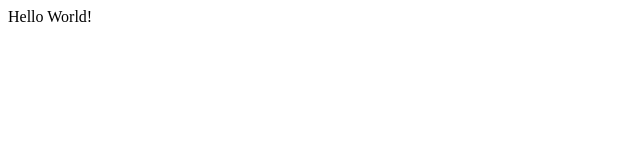
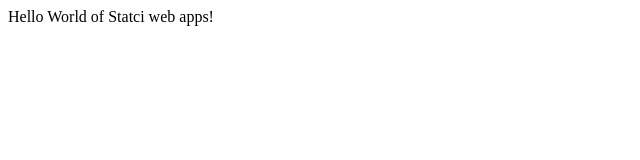
Before and after one commit to kunalchandratre1/staticwebappdemo, an Angular app: page / in a window 1280 px wide. Shown: the top 160 px of the page, without its empty margins (0-640 px from the left). Built offline with nearby package versions, Linux system fonts and the light colour scheme.

Commit message:
dry run update 3
dry run update 3

```diff
--- a/src/app/app.component.ts
+++ b/src/app/app.component.ts
@@ -5,5 +5,5 @@ import { Component } from '@angular/core';
   template: `<div>Hello {{value}}</div>`,
 })
 export class AppComponent {
-  value = 'World!';
+  value = 'World of Statci web apps!';
 }
```
